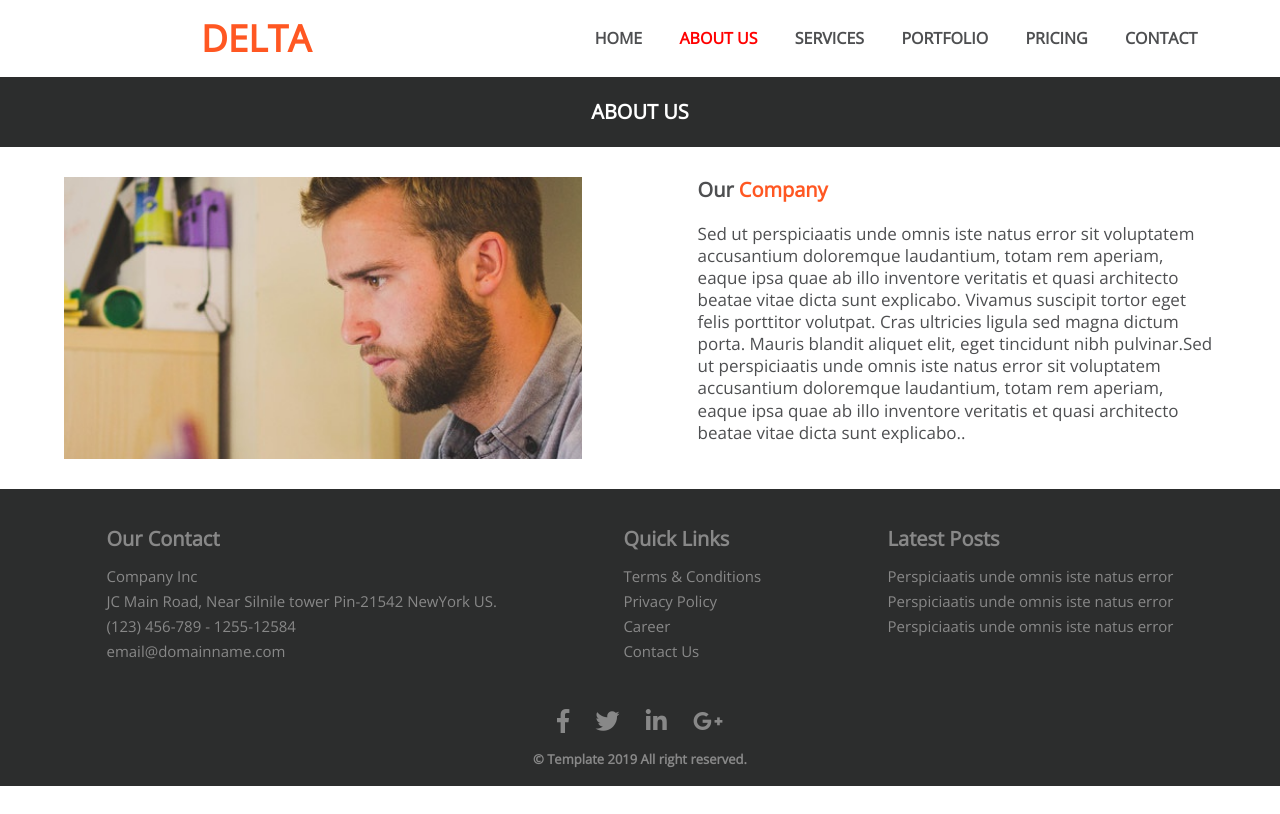
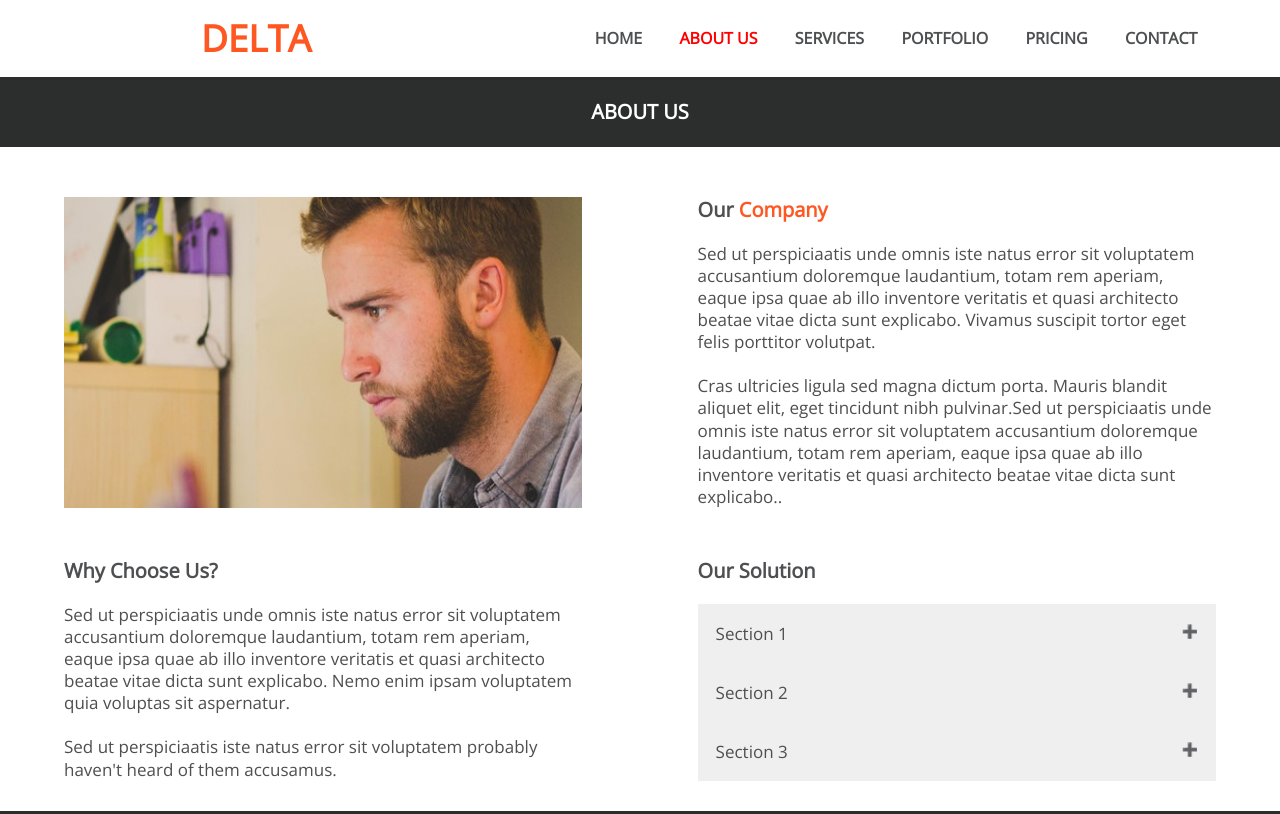
Before and after one commit to ray-nis/Delta-website, a plain HTML site: page pages/about.html in a window 1280 px wide. Shown: the top 814 px of the page. Drawn offline with nearby package versions, Linux system fonts and the light colour scheme.

Commit message:
accordion

```diff
--- /dev/null
+++ b/aboutAccordion.js
@@ -0,0 +1,14 @@
+let acc = document.getElementsByClassName("accordion");
+
+for (let i = 0; i < acc.length; i++) {
+    acc[i].addEventListener("click", function () {
+        this.classList.toggle("active");
+
+        let panel = this.nextElementSibling;
+        if (panel.style.display === "block") {
+            panel.style.display = "none";
+        } else {
+            panel.style.display = "block";
+        }
+    });
+}
--- a/pages/about.html
+++ b/pages/about.html
@@ -20,10 +20,39 @@
         <img src="/images/dev1.png">
         <div>
             <h2>Our <span>Company</span></h2>
-            <p>Sed ut perspiciaatis unde omnis iste natus error sit voluptatem accusantium doloremque laudantium, totam rem aperiam, eaque ipsa quae ab illo inventore veritatis et quasi architecto beatae vitae dicta sunt explicabo. Vivamus suscipit tortor eget felis porttitor volutpat. Cras ultricies ligula sed magna dictum porta. Mauris blandit aliquet elit, eget tincidunt nibh pulvinar.Sed ut perspiciaatis unde omnis iste natus error sit voluptatem accusantium doloremque laudantium, totam rem aperiam, eaque ipsa quae ab illo inventore veritatis et quasi architecto beatae vitae dicta sunt explicabo..</p>
+            <p>Sed ut perspiciaatis unde omnis iste natus error sit voluptatem accusantium doloremque laudantium, totam rem aperiam, eaque ipsa quae ab illo inventore veritatis et quasi architecto beatae vitae dicta sunt explicabo. Vivamus suscipit tortor eget felis porttitor volutpat. <br><br>Cras ultricies ligula sed magna dictum porta. Mauris blandit aliquet elit, eget tincidunt nibh pulvinar.Sed ut perspiciaatis unde omnis iste natus error sit voluptatem accusantium doloremque laudantium, totam rem aperiam, eaque ipsa quae ab illo inventore veritatis et quasi architecto beatae vitae dicta sunt explicabo..</p>
+        </div>
+    </div>
+
+    <div class="about-accordion">
+        <div class="aa1">
+            <h2>Why Choose Us?</h2>
+            <p>Sed ut perspiciaatis unde omnis iste natus error sit voluptatem accusantium doloremque laudantium, totam rem aperiam, eaque ipsa quae ab illo inventore veritatis et quasi architecto beatae vitae dicta sunt explicabo. Nemo enim ipsam voluptatem quia voluptas sit aspernatur.</p>
+            <br>
+            <p>Sed ut perspiciaatis iste natus error sit voluptatem probably haven't heard of them accusamus.</p>
+        </div>
+
+        <div class="aa1">
+            <h2>Our Solution</h2>
+
+            <button class="accordion">Section 1</button>
+            <div class="panel">
+                <p>Sed ut perspiciaatis unde omnis iste natus error sit voluptatem accusantium doloremque laudantium, totam rem aperiam, eaque ipsa quae ab illo inventore veritatis et quasi architecto beatae vitae dicta sunt explicabo. Nemo enim ipsam voluptatem quia voluptas</p>
+            </div>
+
+            <button class="accordion">Section 2</button>
+            <div class="panel">
+                <p>Sed ut perspiciaatis unde omnis iste natus error sit voluptatem accusantium doloremque laudantium, totam rem aperiam, eaque ipsa quae ab illo inventore veritatis et quasi architecto beatae vitae dicta sunt explicabo. Nemo enim ipsam voluptatem quia voluptas</p>
+            </div>
+
+            <button class="accordion">Section 3</button>
+            <div class="panel">
+                <p>Sed ut perspiciaatis unde omnis iste natus error sit voluptatem accusantium doloremque laudantium, totam rem aperiam, eaque ipsa quae ab illo inventore veritatis et quasi architecto beatae vitae dicta sunt explicabo. Nemo enim ipsam voluptatem quia voluptas</p>
+            </div>
         </div>
     </div>
     <footer id="footer"></footer>
     <script src="../headerLoad.js"></script>
+    <script src="../aboutAccordion.js"></script>
 </body>
 </html>
--- a/styles/_about.scss
+++ b/styles/_about.scss
@@ -1,7 +1,7 @@
 .about-about {
     width: 90%;
     margin: 0 auto;
-    margin-bottom: 30px;
+    margin-bottom: 50px;
 
     img {
         width: 100%;
@@ -10,10 +10,7 @@
 
     div {
         width: 100%;
-        font-family: $main-font;
-        color: $secondary-color;
-        font-size: 17px;
-        line-height: 1.3;
+        @include pagePharagraphs();
 
         h2 {
             font-size: 20px;
@@ -24,6 +21,54 @@
             }
         }
     }
+}
+
+.about-accordion {
+    width: 90%;
+    margin: 0 auto;
+    @include pagePharagraphs();
+
+    h2 {
+        font-size: 20px;
+        margin-bottom: 20px;
+    }
+
+    div {
+        margin-bottom: 30px;
+    }
+}
+
+.accordion {
+    color: $secondary-color;
+    font-family: $main-font;
+    font-size: 17px;
+    cursor: pointer;
+    padding: 18px;
+    width: 100%;
+    text-align: left;
+    border: none;
+    outline: none;
+    transition: 0.4s;
+}
+
+.active, .accordion:hover {
+    background-color: #fff;
+}
+
+.panel {
+    background-color: #fff;
+    display: none;
+    overflow: hidden;
+}
+
+.accordion:after {
+    content: '\02795';
+    font-size: 13px;
+    float: right;
+}
+
+.active:after {
+    content: "\2796";
 }
 
 @media screen and (min-width: 1000px) {
@@ -39,4 +84,13 @@
             width: 45%;
         }
     }
+
+    .about-accordion {
+        display: flex;
+        justify-content: space-between;
+
+        .aa1 {
+            width: 45%;
+        }
+    }
 }
--- a/styles/style.scss
+++ b/styles/style.scss
@@ -17,6 +17,13 @@ $secondary-color: #4e4f51;
     line-height: 1.3;
 }
 
+@mixin pagePharagraphs() {
+    font-family: $main-font;
+    color: $secondary-color;
+    font-size: 17px;
+    line-height: 1.3;
+}
+
 .pageTitle {
     display: flex;
     justify-content: center;
@@ -26,7 +33,7 @@ $secondary-color: #4e4f51;
     font-size: 20px;
     font-family: $main-font;
     color: #fff;
-    margin-bottom: 30px;
+    margin-bottom: 50px;
 }
 
 
```
Also changed, not shown: styles/style.css, 1 other file.
